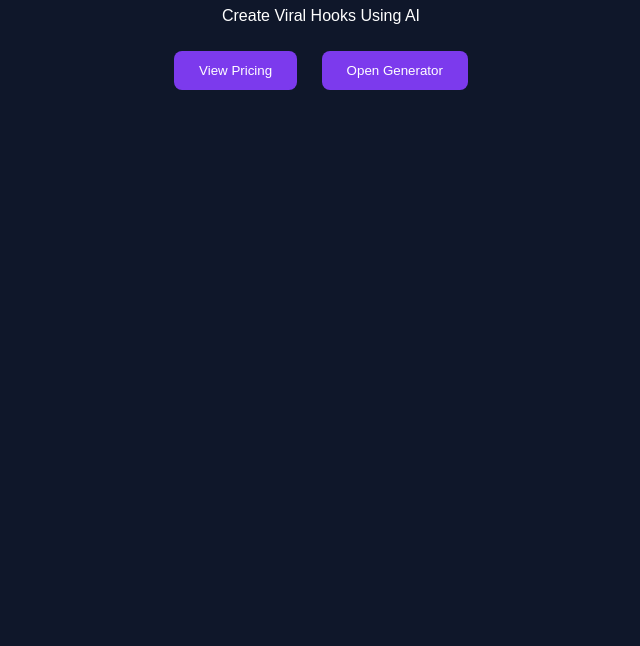
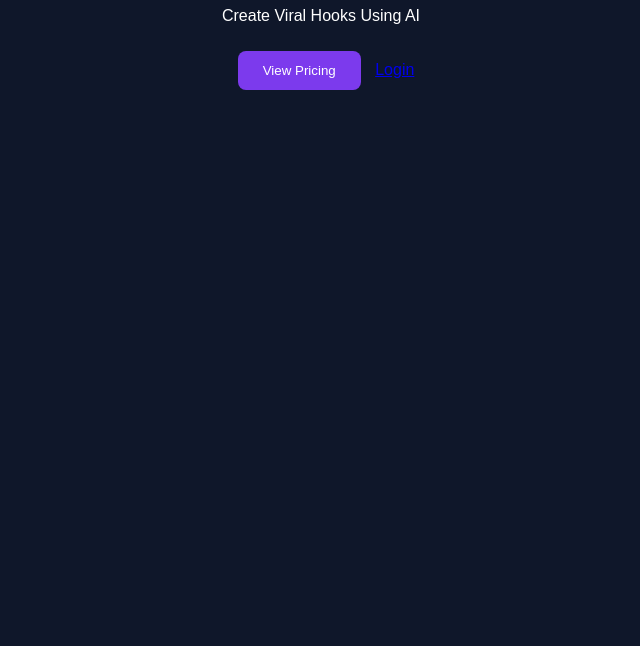
Before and after one commit to rasooltorabi/contenthooks, a website: page index.html in a window 1280 px wide. Shown: the part 154-800 px from the top of the page, without its empty margins (319-959 px from the left). Drawn offline with Linux system fonts and the light colour scheme.

Commit message:
Update index.html

```diff
--- a/index.html
+++ b/index.html
@@ -35,7 +35,7 @@ button:hover{
 <p>Create Viral Hooks Using AI</p>
 
 <button onclick="location.href='pricing.html'">View Pricing</button>
-<button onclick="location.href='generator.html'">Open Generator</button>
+<a class="btn" href="login.html">Login</a>
 </div>
 
 </body>
```
